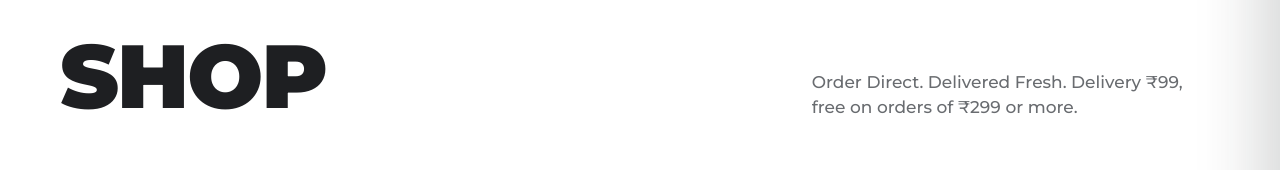
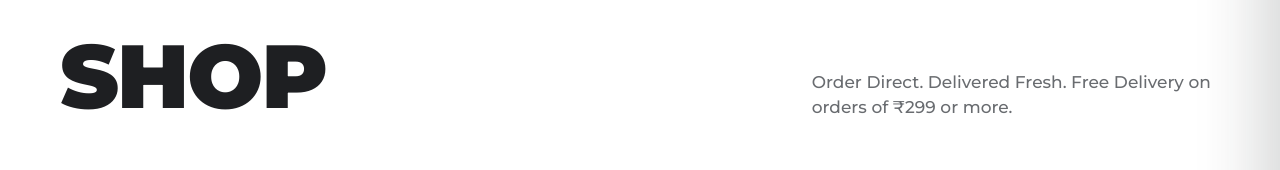
Before and after one commit to harshmour8-maker/ontherocks-webpage, a website: page shop.html in a window 1280 px wide. Shown: the part 121-291 px from the top of the page. Drawn offline with Linux system fonts and the light colour scheme; no server answers.

Commit message:
Add files via upload

```diff
--- a/shop.html
+++ b/shop.html
@@ -43,7 +43,7 @@
   </ul>
 </div></nav>
 <main id="store" class="shop"><div class="wrap">
-  <div class="head"><h1>Shop</h1><p>Order Direct. Delivered Fresh. Delivery ₹99, free on orders of ₹299 or more.</p></div>
+  <div class="head"><h1>Shop</h1><p>Order Direct. Delivered Fresh. Free Delivery on orders of ₹299 or more.</p></div>
   <div class="hp">
     <div class="pic"><img alt="On The Rocks 1 kg premium ice cubes pack" src="/img/pack.webp" fetchpriority="high"></div>
     <div class="info">
```
